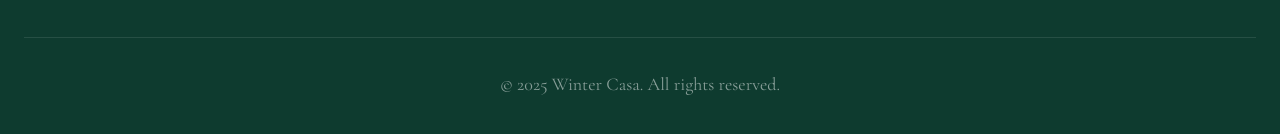
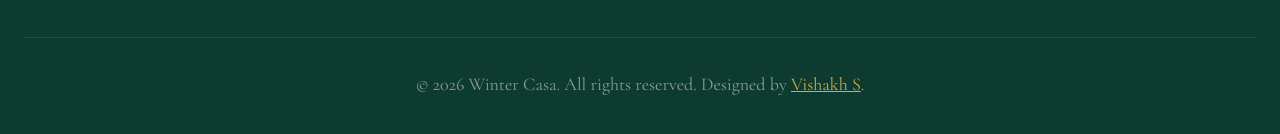
Before and after one commit to VishakhS17/WinterCasa, a Next.js app: page / in a window 1280 px wide. Shown: the part 6679-6813 px from the top of the page. Built offline with nearby package versions, Linux system fonts and the light colour scheme; no server answers.

Commit message:
Update footer

```diff
--- a/components/Footer.tsx
+++ b/components/Footer.tsx
@@ -37,8 +37,16 @@
           className="pt-8 border-t border-white/10 text-center"
         >
           <p className="text-lg text-white/50 font-body">
-            © {new Date().getFullYear()} {branding.siteTitle}. All rights
-            reserved.
+            © 2026 {branding.siteTitle}. All rights reserved. Designed by{' '}
+            <a
+              href="https://www.linkedin.com/in/vishakhs17/"
+              target="_blank"
+              rel="noopener noreferrer"
+              className="text-gold hover:text-gold/80 transition-colors underline"
+            >
+              Vishakh S
+            </a>
+            .
           </p>
         </motion.div>
       </div>
```
